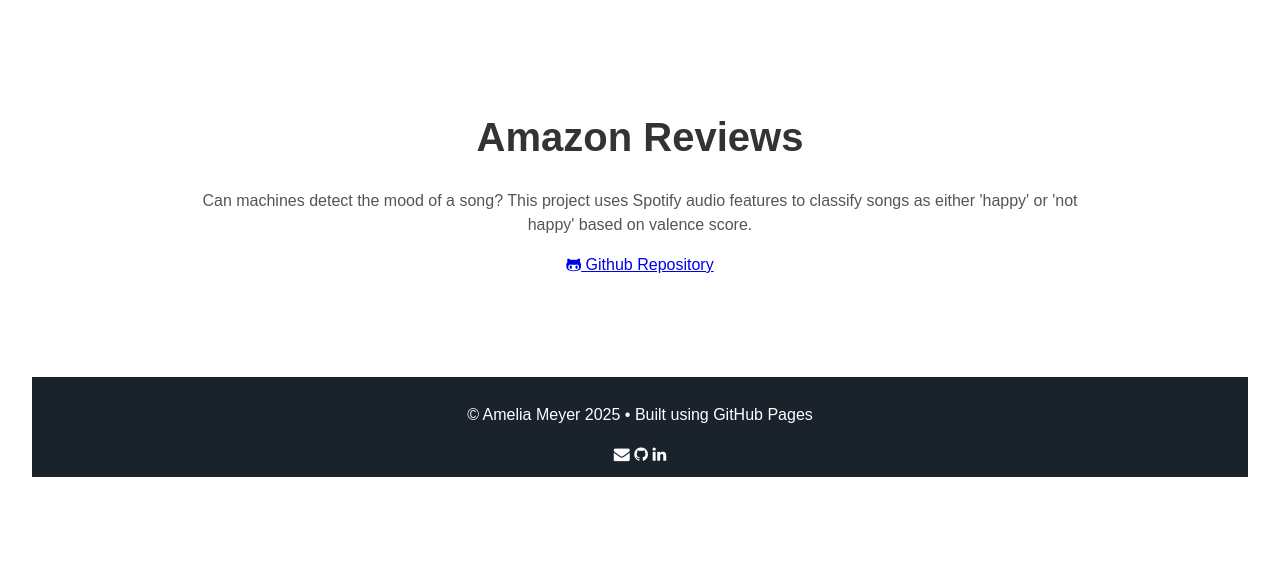
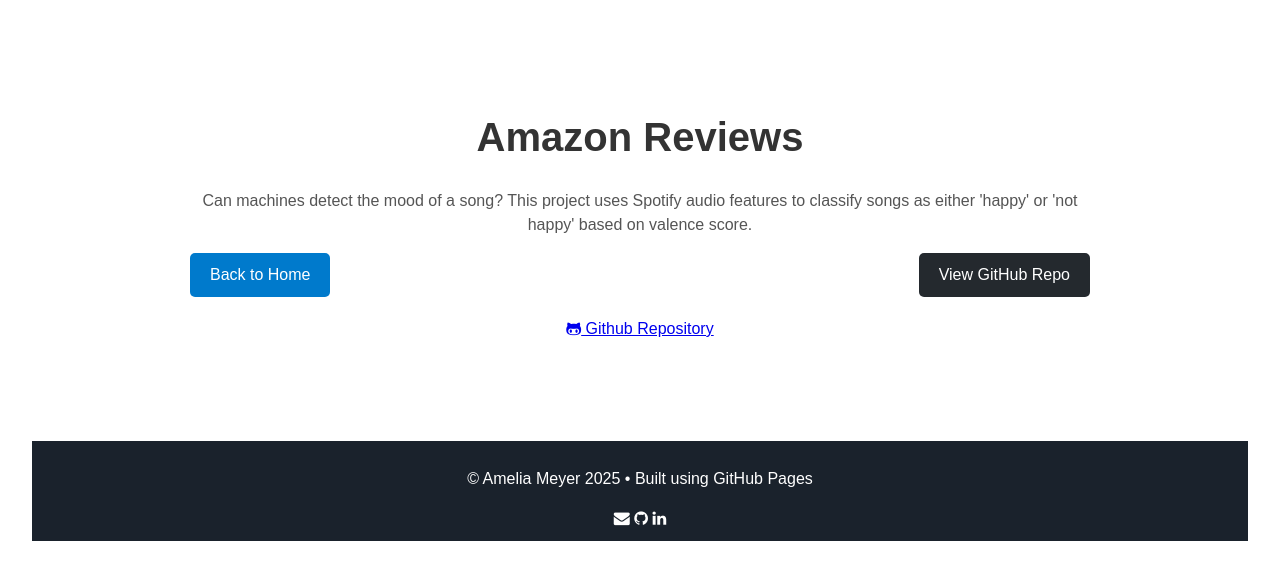
Before and after one commit to ameliameyer/home_, a Jekyll site: the page built from projects/nlp_amazon_reviews.html, in a window 1280 px wide. Shown: the top 580 px of the page. Built offline with Jekyll 4.4.1, drawn with Linux system fonts in a browser that asks for light colours.

Commit message:
Update nlp_amazon_reviews.html

```diff
--- a/projects/nlp_amazon_reviews.html
+++ b/projects/nlp_amazon_reviews.html
@@ -10,6 +10,11 @@
     Can machines detect the mood of a song? This project uses Spotify audio features to classify songs as either 'happy' or 'not happy' based on valence score.
   </p>
 
+  <div class="project-buttons" style="display: flex; justify-content: space-between; margin-bottom: 20px;">
+  <a href="{{ '/' | relative_url }}" class="btn" style="padding: 10px 20px; background-color: #007acc; color: white; text-decoration: none; border-radius: 5px;">Back to Home</a>
+  <a href="https://github.com/ameliameyer/nlp_amazon_reviews" target="_blank" class="btn" style="padding: 10px 20px; background-color: #24292e; color: white; text-decoration: none; border-radius: 5px;">View GitHub Repo</a>
+  </div>
+
   <a href="https://github.com/ameliameyer/nlp_amazon_reviews" class="w3-button w3-black w3-padding-large w3-margin-top" target="_blank">
       <i class="fa fa-github-alt"></i> Github Repository
     </a>
```
